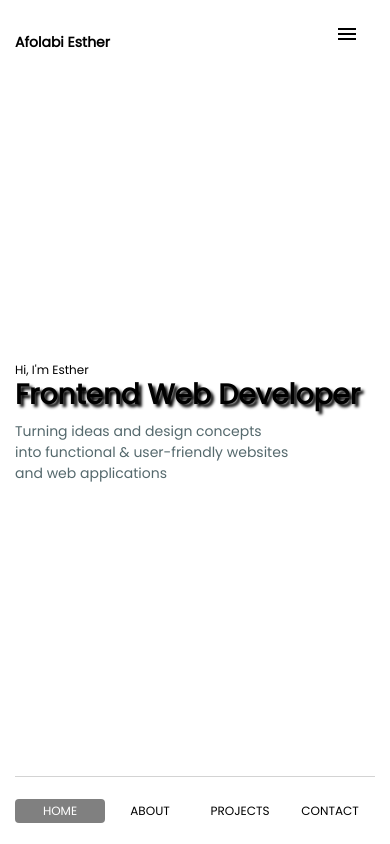
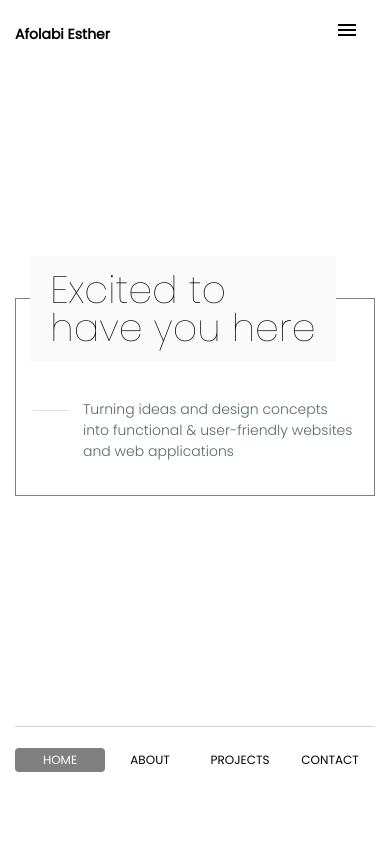
Before and after one commit to Hestia-Arc/react-portfolio, a React (Create React App) app: page / in a window 390 px wide. Built offline with nearby package versions, Linux system fonts and the light colour scheme.

Commit message:
Update hamburger #2

```diff
--- a/src/App.module.css
+++ b/src/App.module.css
@@ -13,6 +13,20 @@
 @font-face {
   font-family: RegularFont;
   src: url("./fonts/Poppins-Regular.ttf");
+  font-style: normal;
+  font-weight: 400;
+  font-display: swap;
+}
+@font-face {
+  font-family: ThinFont;
+  src: url("./fonts/Poppins-Thin.ttf");
+  font-style: normal;
+  font-weight: 400;
+  font-display: swap;
+}
+@font-face {
+  font-family: LightFont;
+  src: url("./fonts/Poppins-Light.ttf");
   font-style: normal;
   font-weight: 400;
   font-display: swap;
@@ -181,7 +195,7 @@ nav {
 
   .App {
     padding: 0px 15px;
-    /* grid-template-rows: 10% 84% 6%; */
+    grid-template-rows: 8% 78% 8%;
   }
   .home, .about, .project, .contact {
     /* grid-area: main; */
@@ -190,6 +204,7 @@ nav {
   }
   nav {
     padding: 5px 0;
+    position: relative;
   }
   .large-links {
     display: none !important;
@@ -198,7 +213,20 @@ nav {
     display: block;
     height: 54%;
     width: 40px;
+
     /* border: 1px solid black; */
+  }
+  .m-menu {
+    display: block;
+    background: grey;
+    height: 250px;
+    width: 100%;
+    position: absolute;
+    top: 60px;
+    z-index: 999;
+  }
+  .m-menu-hidden {
+    display: none;
   }
   .nav-title {
     font-size: 14px;
--- a/src/UI/NavBar.js
+++ b/src/UI/NavBar.js
@@ -1,4 +1,4 @@
-import React from 'react'
+import React, { useState } from 'react'
 import Stack from '@mui/material/Stack';
 import styles from "../App.module.css";
 import { Link } from 'react-router-dom';
@@ -6,6 +6,7 @@ import MenuOutlinedIcon from '@mui/icons-material/MenuOutlined';
 
 
 function NavBar() {
+  const [active, setActive] = useState(false)
   return (
     <>
         <nav>
@@ -36,9 +37,11 @@ function NavBar() {
         </div>
 
         </Stack>
-        <div className={styles["m-toggle"]}>
-          <MenuOutlinedIcon/>
+        <div className={styles["m-toggle"]} onClick={() => setActive(!active)}>
+          <MenuOutlinedIcon />
+
         </div>
+        <div className={active ?  styles["m-menu"] : styles["m-menu-hidden"]}></div>
       </nav>
 
     </>
--- a/src/components/home/Home.js
+++ b/src/components/home/Home.js
@@ -1,20 +1,27 @@
 import React from "react";
 import style from "./home.module.css";
-import { Box } from "@mui/material";
+import { Box, Divider } from "@mui/material";
 
 export default function Home() {
   return (
     <>
       <Box className={style["home"]}>
-        <div className={style["header-tag1"]}>Hi, I'm Esther</div>
-        <div className={style["header-tag2"]}>Frontend Web Developer</div>
-        <Box className={style["header-tagline"]}>
-          Turning ideas and design concepts <br />
-          into functional & user-friendly websites <br />
-          and web applications
+        {/* <div className={style["header-tag1"]}>Hi, I'm Esther</div> */}
+
+        <Box className={style["box-border"]}>
+        {/* <Divider textAlign="left" className={style["header-tag2"]}>Excited to have you here</Divider> */}
+
+          <div className={style["header-tag2"]}>Excited to <br/>have you here</div>
+          <Box className={style["header-tagline"]}>
+          <Divider className={style["m-hr"]}/>
+          <p style={{paddingLeft: 15}}>Turning ideas and design concepts <br />
+            into functional & user-friendly websites <br />
+            and web applications
+            </p>
+          </Box>
+
+          <div className={style["header-button-container"]}></div>
         </Box>
-
-        <div className={style["header-button-container"]}></div>
       </Box>
     </>
   );
--- a/src/components/home/home.module.css
+++ b/src/components/home/home.module.css
@@ -15,18 +15,34 @@
     font-size: 2rem;
     font-weight: 500;
   }
+  .box-border {
+    border: 1px solid grey;
+    width: 71%;
+    position: relative;
+  }
+  .m-hr {
+    width: 200px;
+    padding-top: 24px;
+  }
   .header-tag2 {
-    font-size: 4.5rem;
-    font-weight: 700;
-    text-shadow: 3px 3px 3px black;
-  }
-  .header-tag-job {
-    border-bottom: 1.8px solid #aa054a75;
+    font-family: ThinFont;
+    font-size: 5rem;
+    position: absolute;
+    top: -26%;
+    left: 4%;
+    background-color: #fafafa;
+    padding: 5px 20px;
+    line-height: 88px;
+    /* font-weight: 300; */
+    /* text-shadow: 3px 3px 3px black; */
   }
   .header-tagline {
     font-size: 1.8rem;
+    font-family: LightFont;
     color: #55696d;
-    font-weight: 300;
+    display: flex;
+    align-items: flex-start;
+    margin: 170px 0 50px 50px;
   }
   .header-button-container {
     margin-top: 1rem;
@@ -47,18 +63,32 @@
 /* ------------------ -----------------*/
 /* Mobile */
 @media screen and (min-width: 320px) and (max-width: 767px) {
-  .header-tag1 {
-    font-size: 12px;
+
+  .box-border {
+    border: 1px solid grey;
+    width: 100%;
+    position: relative;
+  }
+  .m-hr {
+    width: 35px;
+    padding-top: 11px;
   }
   .header-tag2 {
-    font-size: 28px;
-    line-height: 32px;
+    font-size: 38px;
+    top: -22%;
+    padding: 15px 20px;
+    line-height: 38px;
+    /* font-weight: 300; */
+    /* text-shadow: 3px 3px 3px black; */
   }
   .header-tagline {
     font-size: 14px;
-    margin-top: 10px;
+    font-family: LightFont;
+    color: #55696d;
+    display: flex;
+    align-items: flex-start;
+    margin: 100px 10px 33px 17px;
   }
-
 
 }
 
```
